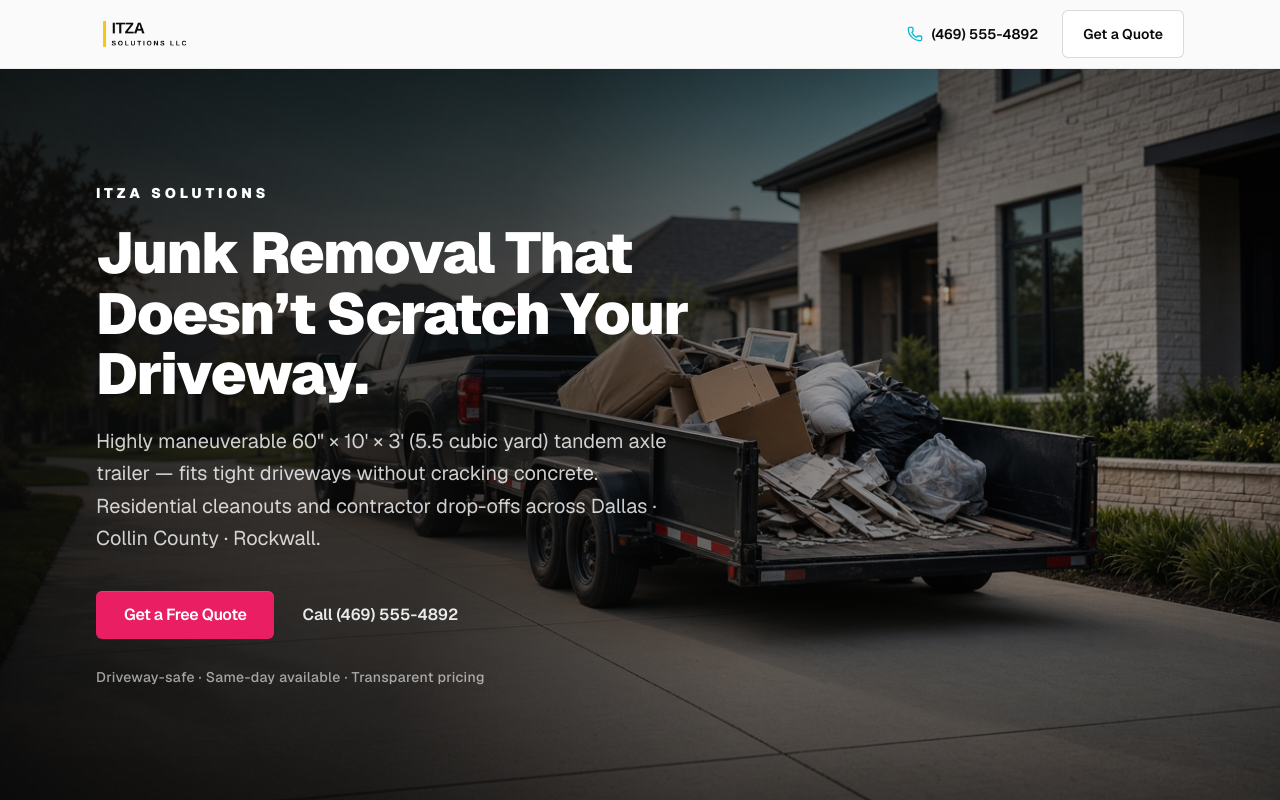
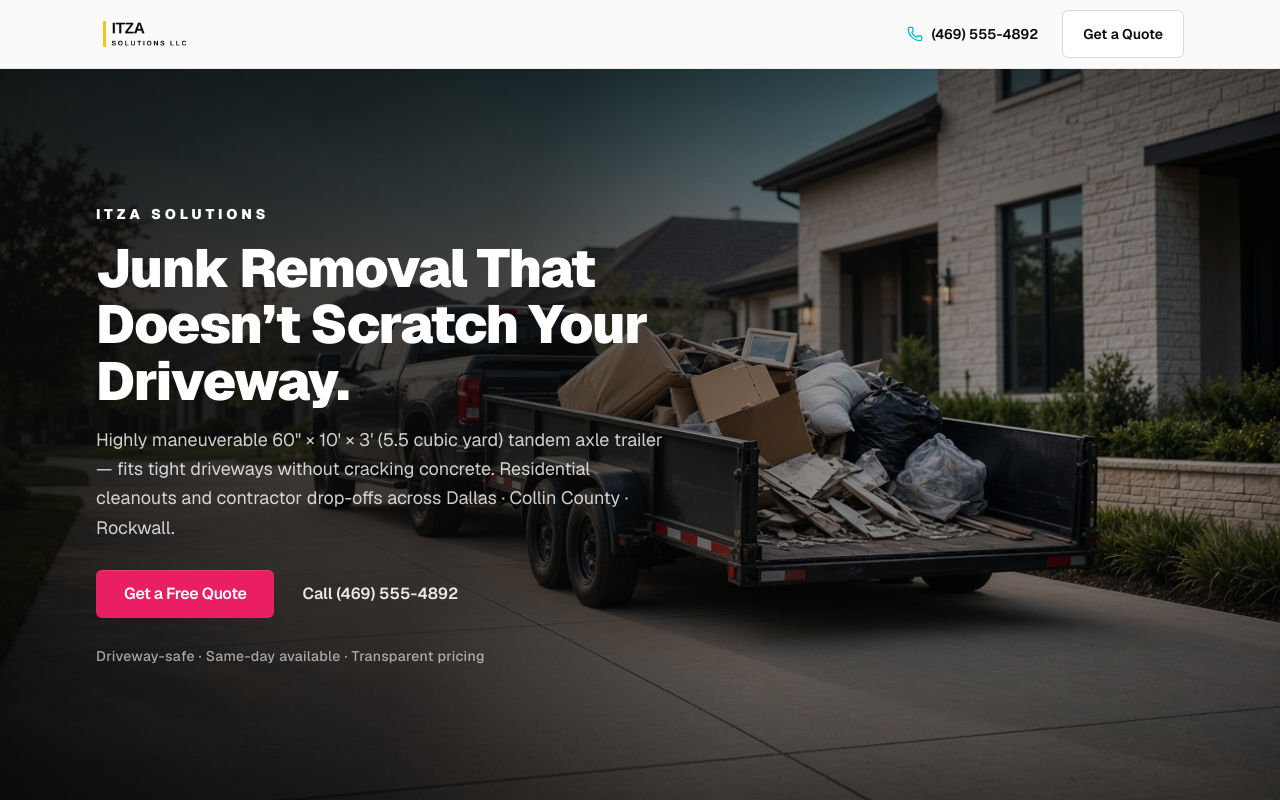
Before and after one commit to ft-webdev/junkhaul, a Next.js app in the folder itza-solutions/: page / in a window 1280 px wide. Shown: the top 800 px of the page. Built offline with nearby package versions, Linux system fonts and the light colour scheme.

Commit message:
Tighten hero spacing so CTA stays in first viewport
Co-authored-by: franklinworkn <franklinworkn@gmail.com>

```diff
--- a/itza-solutions/app/page.tsx
+++ b/itza-solutions/app/page.tsx
@@ -79,16 +79,16 @@ export default function HomePage() {
             />
           </div>
 
-          <div className="relative mx-auto flex min-h-[calc(100svh-4.25rem)] max-w-6xl flex-col justify-end px-4 pb-16 pt-24 sm:justify-center sm:px-6 sm:pb-20 sm:pt-20 lg:px-8">
+          <div className="relative mx-auto flex min-h-[calc(100svh-4.25rem)] max-w-6xl flex-col justify-center px-4 py-14 sm:px-6 sm:py-16 lg:px-8">
             <div className="animate-fade-up max-w-2xl">
-              <p className="mb-5 text-sm font-black uppercase tracking-[0.28em] text-white">
+              <p className="mb-4 text-sm font-black uppercase tracking-[0.28em] text-white">
                 {site.shortName}
               </p>
-              <h1 className="text-4xl font-black tracking-tight text-white sm:text-5xl lg:text-[3.6rem] lg:leading-[1.05]">
+              <h1 className="text-[2.35rem] font-black leading-[1.05] tracking-tight text-white sm:text-5xl lg:text-[3.35rem]">
                 Junk Removal That Doesn’t Scratch Your Driveway.
               </h1>
               <p
-                className="mt-5 max-w-xl text-lg leading-relaxed text-white/80 sm:text-xl animate-fade-up"
+                className="mt-4 max-w-xl text-base leading-relaxed text-white/80 sm:text-lg animate-fade-up"
                 style={{ animationDelay: "120ms" }}
               >
                 Highly maneuverable {site.trailer.dimensions} (
@@ -97,7 +97,7 @@ export default function HomePage() {
                 contractor drop-offs across {site.serviceAreas}.
               </p>
               <div
-                className="mt-9 flex flex-col gap-3 sm:flex-row sm:items-center animate-fade-up"
+                className="mt-7 flex flex-col gap-3 sm:flex-row sm:items-center animate-fade-up"
                 style={{ animationDelay: "220ms" }}
               >
                 <CtaButton href="/quote" className="w-full sm:w-auto">
```
